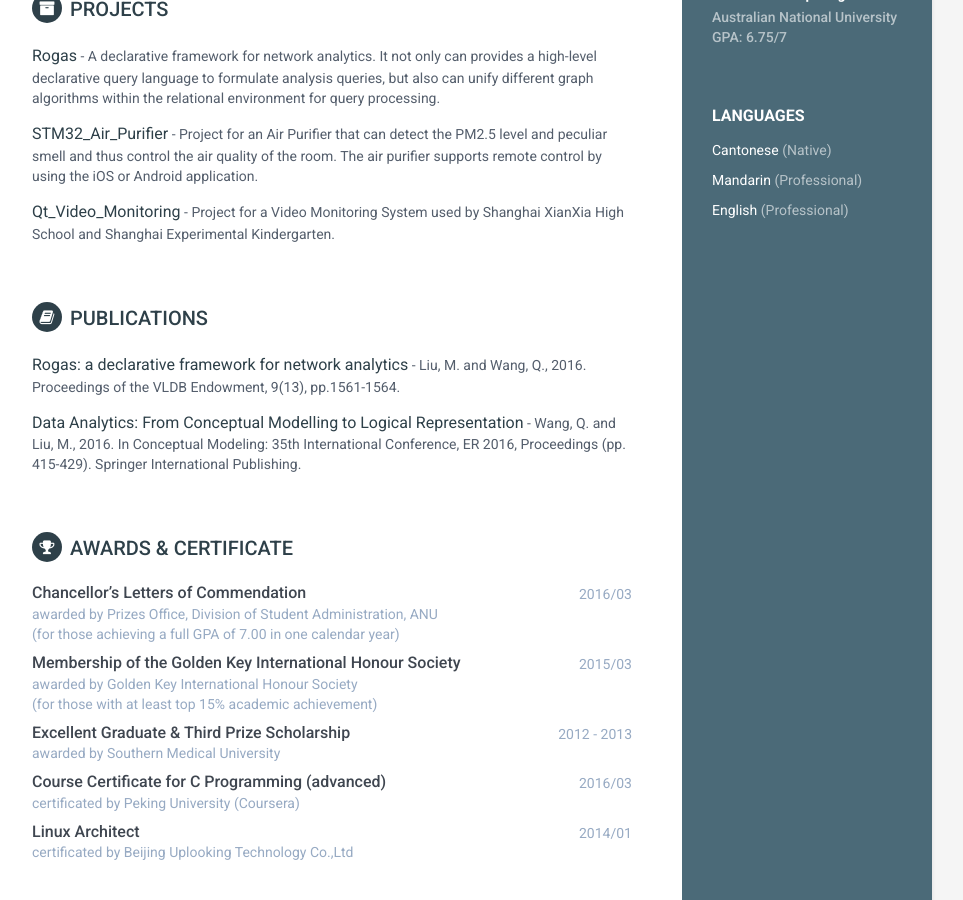
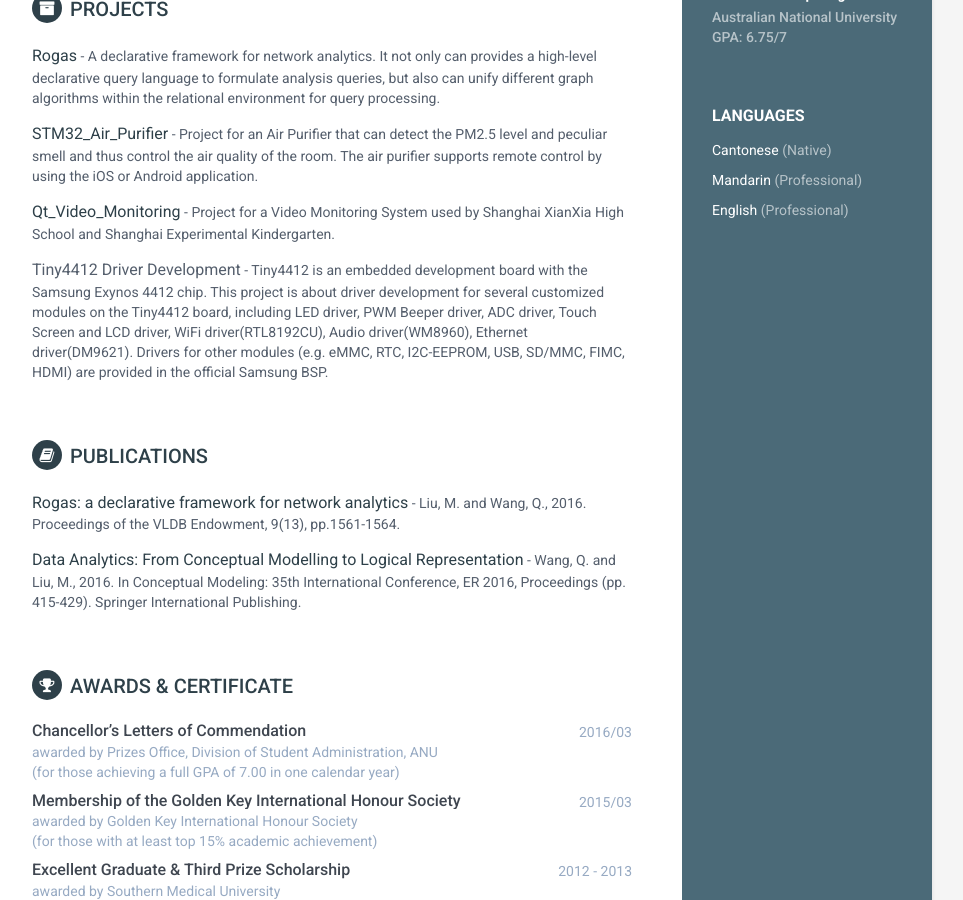
Before and after one commit to thomas-liao/thomas-liao.github.io, a Jekyll site: the page built from index.html, in a window 1280 px wide and 900 px high, scrolled down 543 px. Shown: the whole window, without its empty margins (188-1151 px from the left). Built offline with Jekyll 4.4.1, drawn with Linux system fonts in a browser that asks for light colours.

Commit message:
update project info

```diff
--- a/_includes/projects.html
+++ b/_includes/projects.html
@@ -18,4 +18,8 @@
                     <span class="project-title"><a href="https://github.com/Minjian/QT_Video_Monitoring" target="_blank">Qt_Video_Monitoring</a></span> - <span class="project-tagline">Project for a Video Monitoring System used by Shanghai XianXia High School and Shanghai Experimental Kindergarten. </span>
                 </div><!--//item-->
 
+                <div class="item">
+                    <span class="project-title">Tiny4412 Driver Development</span> - <span class="project-tagline">Tiny4412 is an embedded development board with the Samsung Exynos 4412 chip. This project is about driver development for several customized modules on the Tiny4412 board, including LED driver, PWM Beeper driver, ADC driver, Touch Screen and LCD driver, WiFi driver(RTL8192CU), Audio driver(WM8960), Ethernet driver(DM9621). Drivers for other modules (e.g. eMMC, RTC, I2C-EEPROM, USB, SD/MMC, FIMC, HDMI) are provided in the official Samsung BSP.</span>
+                </div><!--//item-->
+
             </section><!--//section-->
```
